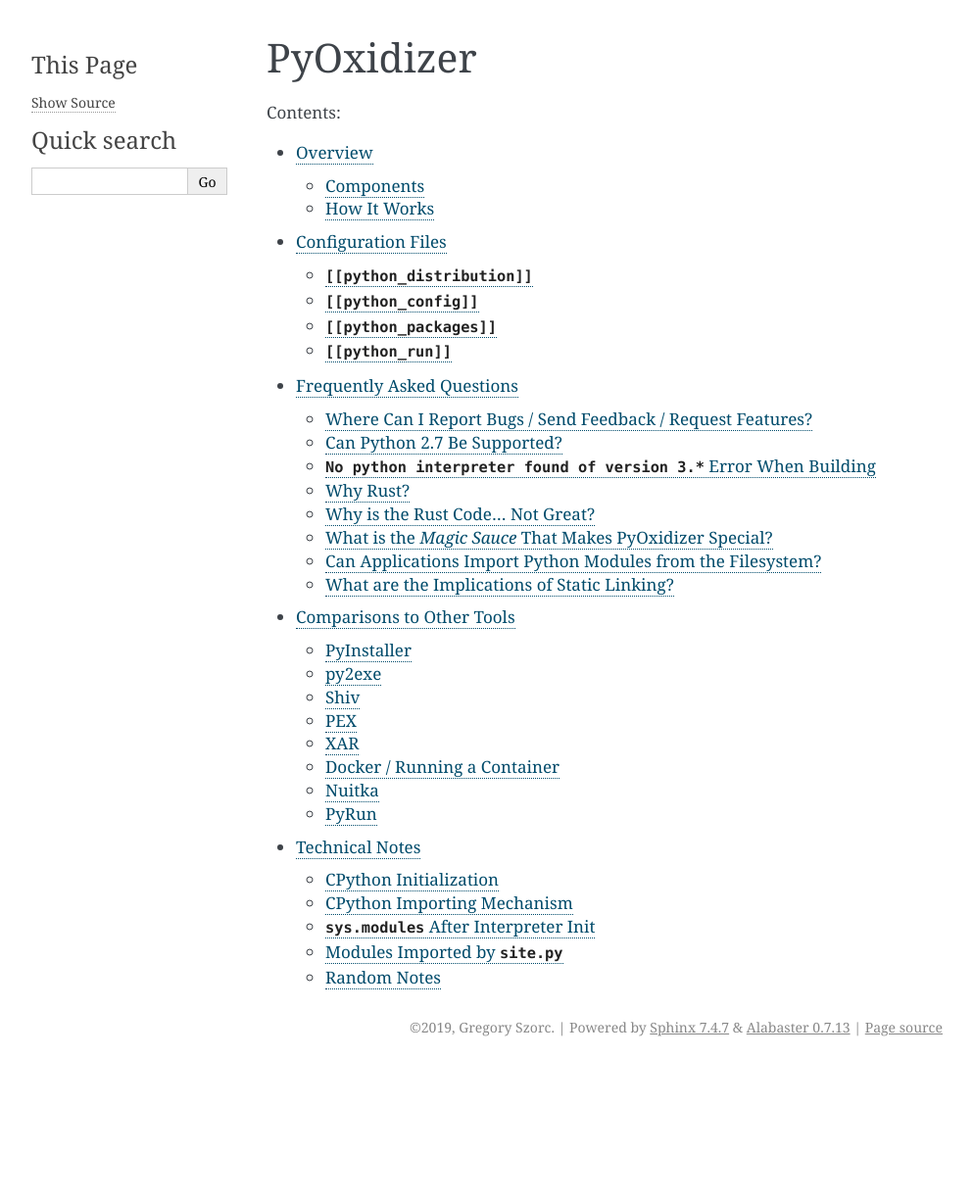
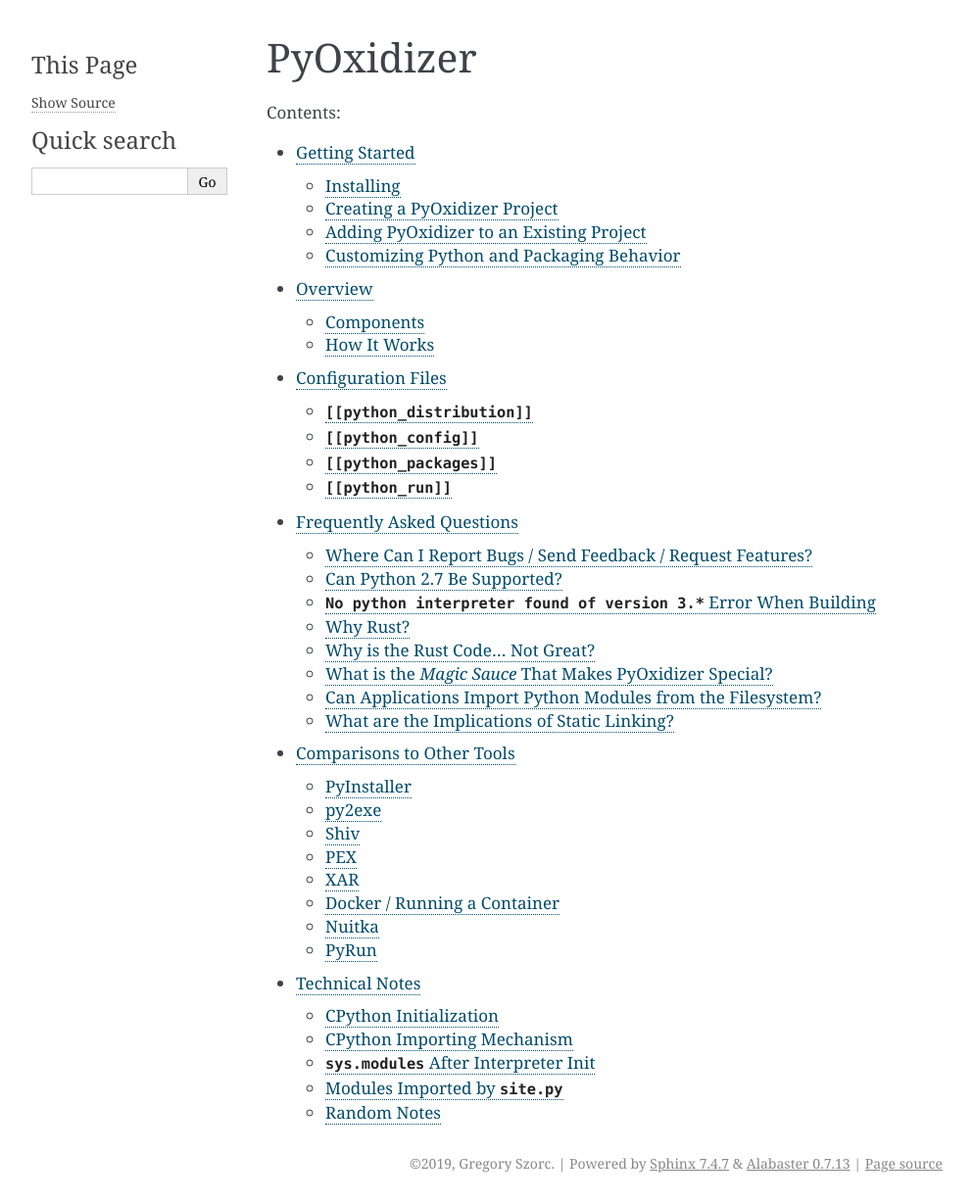
Before and after one commit to indygreg/PyOxidizer, a Sphinx documentation site: the page built from docs/index.rst, in a window 1280 px wide. Shown: the whole page at 98% size, without its empty margins (148-1141 px from the left). Built offline with Sphinx 7.4.7, drawn with Linux system fonts in a browser that asks for light colours; before the commit the page ends 1088 px from its top, so only the background shows below that; some of the changed lines change nothing that is shown.

Commit message:
docs: add a "Getting Started" article
We may want to delete "Quick Start" from the README. In time.

```diff
--- /dev/null
+++ b/docs/getting_started.rst
@@ -0,0 +1,177 @@
+.. _getting_started:
+
+===============
+Getting Started
+===============
+
+Installing
+==========
+
+PyOxidizer is a Rust application and requires Rust 1.33+ to be installed in
+order to build binaries. If you don't have Rust installed,
+https://www.rust-lang.org/ has very detailed instructions on how to
+install it.
+
+PyOxidizer can be installed from its latest published crate::
+
+   $ cargo install pyoxidizer
+
+From a Git repository using cargo::
+
+   # The latest commit in source control.
+   $ cargo install --git https://github.com/indygreg/PyOxidizer.git --branch master pyoxidizer
+
+   $ A specific release
+   $ cargo install --git https://github.com/indygreg/PyOxidizer.git --tag <TAG> pyoxidizer
+
+Or by cloning the Git repository and building the project locally::
+
+   $ git clone https://github.com/indygreg/PyOxidizer.git
+   $ cd PyOxidizer
+   $ cargo install --path pyoxidizer
+
+Once the ``pyoxidizer`` executable is installed, try to run it::
+
+   $ pyoxidizer
+   PyOxidizer 0.1
+   Gregory Szorc <gregory.szorc@gmail.com>
+   Build and distribute Python applications
+
+   USAGE:
+       pyoxidizer [SUBCOMMAND]
+
+   ...
+
+Congratulations, PyOxidizer is installed! Now let's move on to using it.
+
+Creating a PyOxidizer Project
+=============================
+
+The ``pyoxidizer init`` command will create a new [Rust] project which supports
+embedding Python. Invoke it with the directory you want to create your new
+project in::
+
+   $ pyoxidizer init pyapp
+
+This should have printed out details on what happened and what to do next.
+If you actually ran this in a terminal, hopefully you don't need to continue
+following the directions here as the printed instructions are sufficient!
+But if you aren't, keep reading.
+
+The default project created by ``pyoxidizer init`` will produce an
+executable that embeds Python and starts a Python REPL by default. Let's
+test that::
+
+   $ cd pyapp
+   $ cargo run
+      Compiling memchr v2.2.0
+      ...
+      Compiling pyapp v0.1.0 (/home/gps/src/pyapp)
+       Finished dev [unoptimized + debuginfo] target(s) in 53.14s
+        Running `target/debug/testapp`
+   >>>
+
+If all goes according to plan, you just started a Rust executable which
+started a Python interpreter, which started an interactive Python debugger!
+Try typing in some Python code::
+
+   >>> print("hello, world")
+   hello, world
+
+It works!
+
+(To exit the REPL, press CTRL+d or CTRL+z.)
+
+Adding PyOxidizer to an Existing Project
+========================================
+
+Do you have an existing Rust project that you want to add an embedded
+Python interpreter to? PyOxidizer can help with that too! The
+``pyoxidizer add`` command can be used to add an embedded Python
+interpreter to an existing Rust project. Simply give the directory
+to a project containing a ``Cargo.toml`` file::
+
+   $ cargo init myrustapp
+     Created binary (application) package
+   $ pyoxidizer add myrustapp
+
+This will add required files and make required modifications to add
+an embedded Python interpreter to the target project. Most of the
+modifications are in the form of a new ``pyembed`` crate.
+
+.. important::
+
+   It is highly recommended to have the destination project under version
+   control so you can see what changes are made by ``pyoxidizer add`` and
+   so you can undo any unwanted changes.
+
+Customizing Python and Packaging Behavior
+=========================================
+
+Embedding Python in a Rust executable and starting a REPL is cool and all.
+But you probably want to do something more exciting.
+
+Inside the project's root directory is an autogenerated ``pyoxidizer.toml``
+file. This file configures how the embedded Python interpreter is built as
+well as defines default run-time behavior for that interpreter.
+
+Open that file in your favorite editor and find the ``[[python_run]]``
+section. This section configures what to do when the interpreter starts.
+By default, it should have a ``mode = "repl"`` line. Let's comment that out
+or delete it and replace it with the following::
+
+   [[python_run]]
+   mode = "eval"
+   code = "import uuid; print(uuid.uuid4())"
+
+We're now telling the interpreter to effectively run the Python statement
+``eval(code)`` when it starts. Test that out::
+
+   $ cargo run
+      Compiling pyembed v0.1.0 (/home/gps/src/pyapp/pyembed)
+      Compiling pyapp v0.1.0 (/home/gps/src/pyapp)
+       Finished dev [unoptimized + debuginfo] target(s) in 3.92s
+        Running `target/debug/pyapp`
+   96f776c8-c32d-48d8-8c1c-aef8a735f535
+
+It works!
+
+This is still pretty trivial. But it demonstrates how the ``pyoxidizer.toml``
+is used to influence the behavior of built binaries.
+
+Let's do something a little bit more complicated, like package an existing
+Python application!
+
+Find the existing ``[[python_packages]]`` section in the ``pyoxidizer.toml``.
+Now let's add the following lines after the last of those sections::
+
+   [[python_packages]]
+   type = "pip-install-simple"
+   package = "pyflakes==2.1.1"
+
+And change the ``[[python_run]]`` section to::
+
+   [[python_run]]
+   mode = "eval"
+   code = "from pyflakes.api import main; main()"
+
+This tells PyOxidizer that you want to install version 2.1.1 of the ``pyflakes``
+package. At build time, this will effectively perform a
+``pip install pyflakes==2.1.1`` and take all installed files and add them to the
+produced binary. Let's try that::
+
+   $ cargo run -- --help
+      Compiling pyembed v0.1.0 (/home/gps/tmp/pyapp/pyembed)
+      Compiling pyapp v0.1.0 (/home/gps/tmp/pyapp)
+       Finished dev [unoptimized + debuginfo] target(s) in 5.49s
+        Running `target/debug/pyapp --help`
+   Usage: pyapp [options]
+
+   Options:
+     --version   show program's version number and exit
+     -h, --help  show this help message and exit
+
+You've just produced an executable for pyflakes!
+
+There are far more powerful packaging and configuration settings available.
+Read all about them at :ref:`config_files`.
--- a/docs/index.rst
+++ b/docs/index.rst
@@ -5,6 +5,7 @@
    :maxdepth: 2
    :caption: Contents:
 
+   getting_started
    overview
    config
    faq
```
